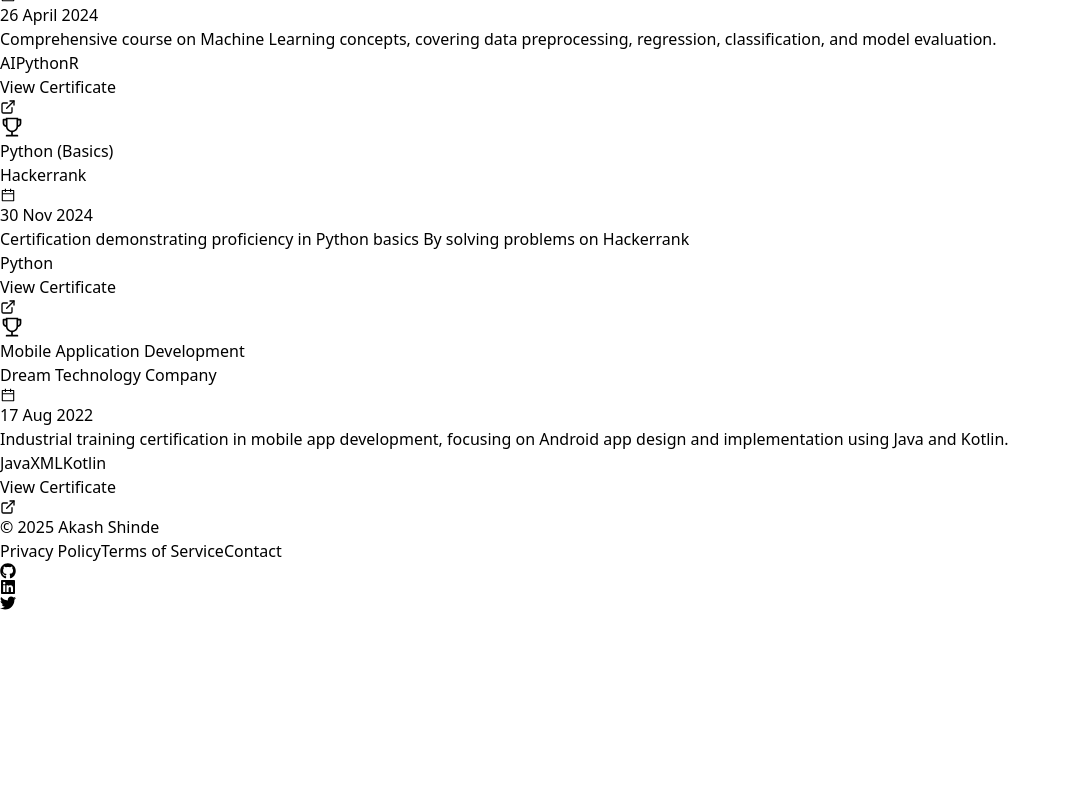
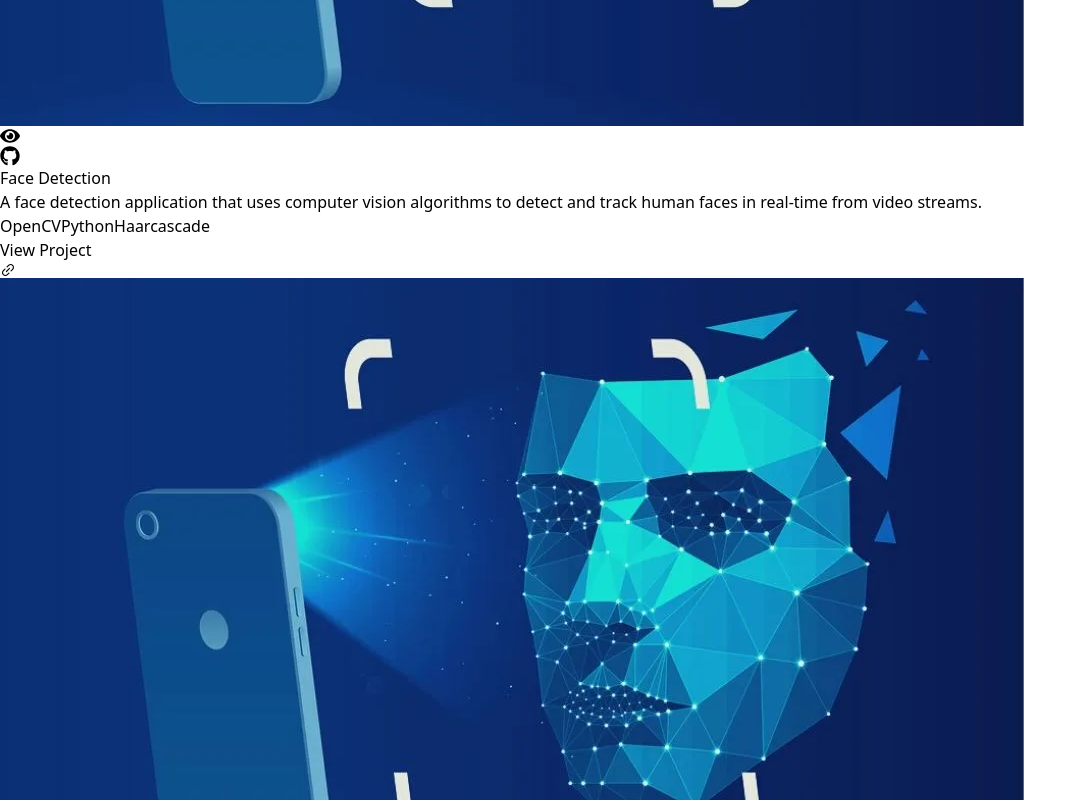
Before and after one commit to akashshinde0775/my-portfolio, a React (Vite) app: page / in a window 1280 px wide. Shown: the part 5680-6480 px from the top of the page, without its empty margins (0-1087 px from the left). Before the commit the page ends 6291 px from the top, so only its background shows below. Built offline with nearby package versions, Linux system fonts and the light colour scheme.

Commit message:
update the code

```diff
--- a/src/components/ProjectsGrid.jsx
+++ b/src/components/ProjectsGrid.jsx
@@ -28,7 +28,7 @@ const ProjectsGrid = () => {
     },
     {
       id: 2,
-      title: "Student Abnormal Behavior Detection",
+      title: "AI-Based Surveillance for Exam Integrity: Real-Time Detection of Abnormal Student Behavior",
       description: "A machine learning-based system for detecting abnormal student behavior during exams, including unauthorized device usage and suspicious actions in real-time.",
       image: studentAbnormalImage,
       category: "ai",
@@ -42,6 +42,104 @@ const ProjectsGrid = () => {
     },
     {
       id: 3,
+      title: "Face Detection",
+      description: "A face detection application that uses computer vision algorithms to detect and track human faces in real-time from video streams.",
+      image: faceDetectionImage,
+      category: "ai",
+      technologies: [
+        "OpenCV",
+        "Python",
+        "Haarcascade"
+      ],
+      liveUrl: "https://github.com/akashshinde0775/Face-Detection-project.git",
+      githubUrl: "https://github.com/akashshinde0775/Face-Detection-project.git",
+    },
+    {
+      id: 4,
+      title: "Face Detection",
+      description: "A face detection application that uses computer vision algorithms to detect and track human faces in real-time from video streams.",
+      image: faceDetectionImage,
+      category: "ai",
+      technologies: [
+        "OpenCV",
+        "Python",
+        "Haarcascade"
+      ],
+      liveUrl: "https://github.com/akashshinde0775/Face-Detection-project.git",
+      githubUrl: "https://github.com/akashshinde0775/Face-Detection-project.git",
+    },
+    {
+      id: 5,
+      title: "Face Detection",
+      description: "A face detection application that uses computer vision algorithms to detect and track human faces in real-time from video streams.",
+      image: faceDetectionImage,
+      category: "ai",
+      technologies: [
+        "OpenCV",
+        "Python",
+        "Haarcascade"
+      ],
+      liveUrl: "https://github.com/akashshinde0775/Face-Detection-project.git",
+      githubUrl: "https://github.com/akashshinde0775/Face-Detection-project.git",
+    },
+    {
+      id: 6,
+      title: "Face Detection",
+      description: "A face detection application that uses computer vision algorithms to detect and track human faces in real-time from video streams.",
+      image: faceDetectionImage,
+      category: "ai",
+      technologies: [
+        "OpenCV",
+        "Python",
+        "Haarcascade"
+      ],
+      liveUrl: "https://github.com/akashshinde0775/Face-Detection-project.git",
+      githubUrl: "https://github.com/akashshinde0775/Face-Detection-project.git",
+    },
+    {
+      id: 7,
+      title: "Face Detection",
+      description: "A face detection application that uses computer vision algorithms to detect and track human faces in real-time from video streams.",
+      image: faceDetectionImage,
+      category: "ai",
+      technologies: [
+        "OpenCV",
+        "Python",
+        "Haarcascade"
+      ],
+      liveUrl: "https://github.com/akashshinde0775/Face-Detection-project.git",
+      githubUrl: "https://github.com/akashshinde0775/Face-Detection-project.git",
+    },
+    {
+      id: 8,
+      title: "Face Detection",
+      description: "A face detection application that uses computer vision algorithms to detect and track human faces in real-time from video streams.",
+      image: faceDetectionImage,
+      category: "ai",
+      technologies: [
+        "OpenCV",
+        "Python",
+        "Haarcascade"
+      ],
+      liveUrl: "https://github.com/akashshinde0775/Face-Detection-project.git",
+      githubUrl: "https://github.com/akashshinde0775/Face-Detection-project.git",
+    },
+    {
+      id: 9,
+      title: "Face Detection",
+      description: "A face detection application that uses computer vision algorithms to detect and track human faces in real-time from video streams.",
+      image: faceDetectionImage,
+      category: "ai",
+      technologies: [
+        "OpenCV",
+        "Python",
+        "Haarcascade"
+      ],
+      liveUrl: "https://github.com/akashshinde0775/Face-Detection-project.git",
+      githubUrl: "https://github.com/akashshinde0775/Face-Detection-project.git",
+    },
+    {
+      id: 10,
       title: "Face Detection",
       description: "A face detection application that uses computer vision algorithms to detect and track human faces in real-time from video streams.",
       image: faceDetectionImage,
```
